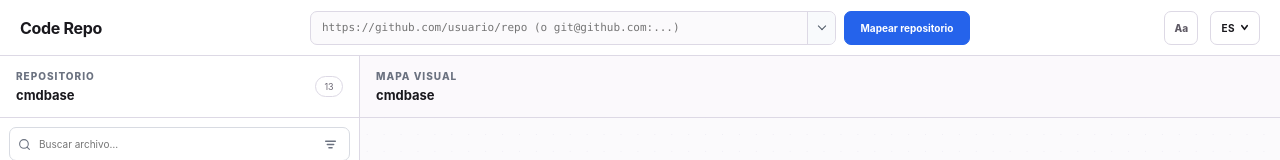
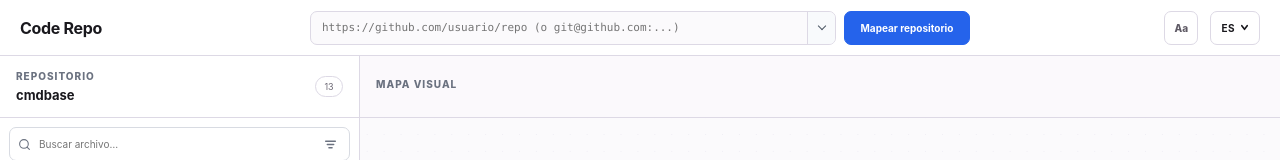
Before and after one commit to MartaCondeDesign/Code-Repo, a React (Vite) app: page / in a window 1280 px wide. Shown: the top 160 px of the page. Built offline with nearby package versions, Linux system fonts and the light colour scheme; a web font is replaced by a local one.

Commit message:
style: remove repoName h2 from visual map header, leaving only MAPA VISUAL

```diff
--- a/src/App.jsx
+++ b/src/App.jsx
@@ -1178,7 +1178,7 @@ export default function App() {
         ><span /></div>
         <section className="visual-pane">
           <div className="pane-heading map-heading">
-            <div><span className="pane-kicker">{t.map}</span><h2>{data.repoName}</h2></div>
+            <div><span className="pane-kicker">{t.map}</span></div>
           </div>
           <div className="graph">
             {busy && (
```
